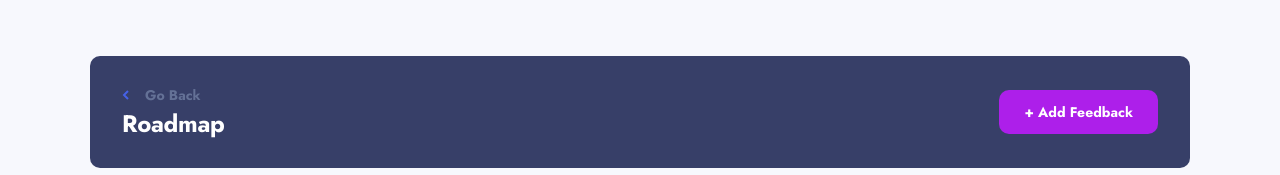
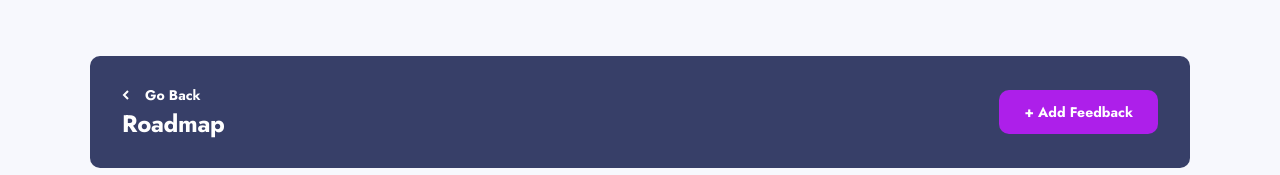
Before and after one commit to tkressma/product-feedback-app, a React (Create React App) app in the folder client/: page /project-roadmap in a window 1280 px wide. Shown: the top 175 px of the page. Built offline with nearby package versions, Linux system fonts and the light colour scheme.

Commit message:
Add white text option to back button

```diff
--- a/client/src/components/ProjectRoadmapPage/ProjectRoadmapPage.js
+++ b/client/src/components/ProjectRoadmapPage/ProjectRoadmapPage.js
@@ -9,7 +9,7 @@ export const ProjectRoadmapPage = () => {
     <main className={styles.roadmap}>
       <header className={styles["roadmap__header"]}>
         <div>
-          <BackButton />
+          <BackButton white={true} />
           <Heading type="h1" white={true}>
             Roadmap
           </Heading>
--- a/client/src/components/UI/BackButton/BackButton.js
+++ b/client/src/components/UI/BackButton/BackButton.js
@@ -2,12 +2,17 @@ import styles from "./BackButton.module.css";
 import backIcon from "../../../assets/shared/icon-arrow-left.svg";
 import { Link } from "react-router-dom";
 
-export default function BackButton() {
+export default function BackButton({ white = false }) {
   return (
-    <Link to={"/"} className={styles["button--back"]}>
+    <Link
+      to={"/"}
+      className={`${styles["button--back"]} ${
+        white && styles["button--back-white"]
+      }`}
+    >
       <img
         src={backIcon}
-        className={styles.backicon}
+        className={`${styles.backicon} ${white && styles["backicon--white"]}`}
         alt="Arrow pointing to the left signifying a return to previous page"
       />
       Go Back
--- a/client/src/components/UI/BackButton/BackButton.module.css
+++ b/client/src/components/UI/BackButton/BackButton.module.css
@@ -17,12 +17,20 @@
   align-self: flex-start;
 }
 
+.button--back-white {
+  color: var(--white);
+}
+
 .button--back:hover {
   text-decoration: underline;
 }
 
 .backicon {
   margin-right: 1rem;
+}
+
+.backicon--white {
+  filter: brightness(0) invert(100);
 }
 
 @media (min-width: 768px) {
```
